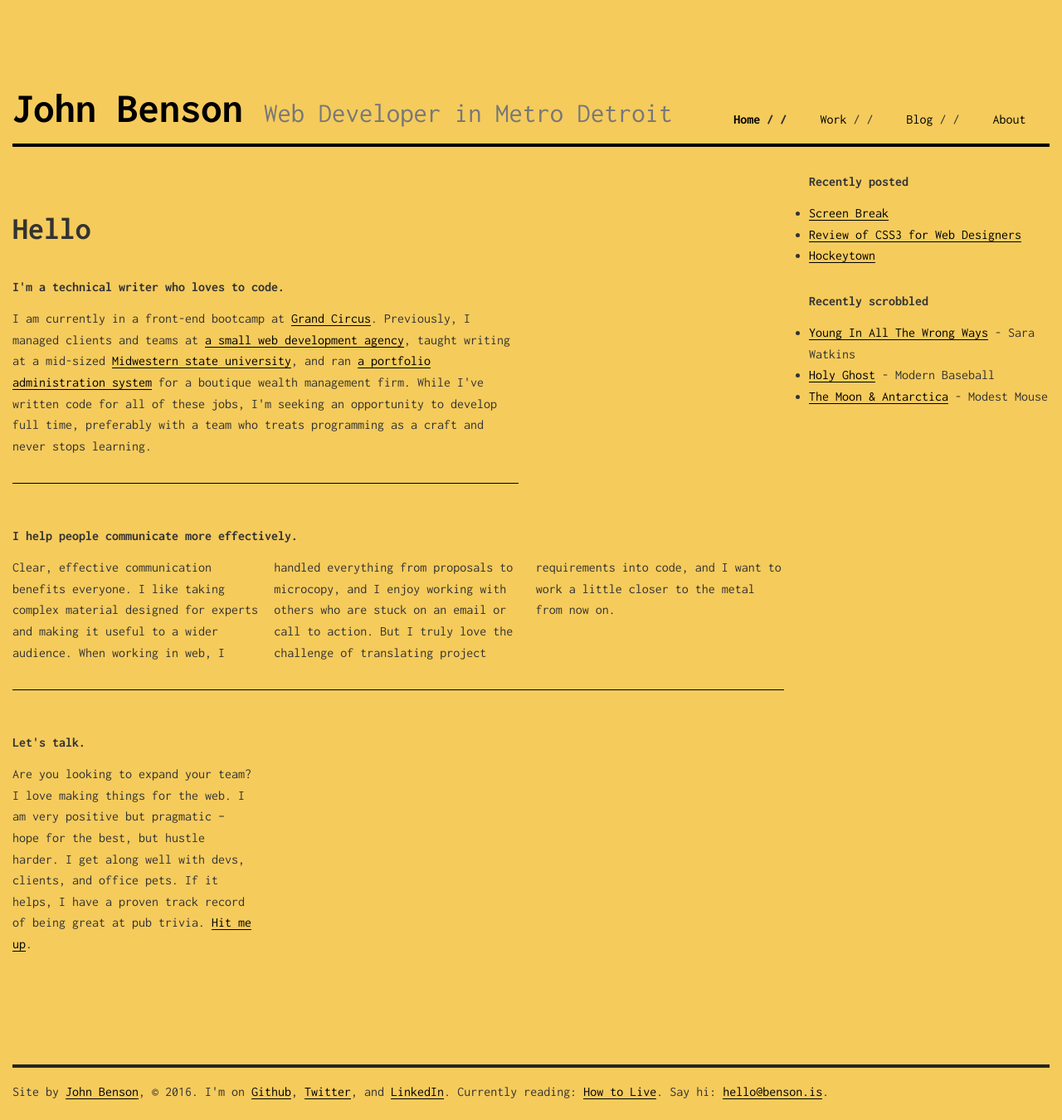
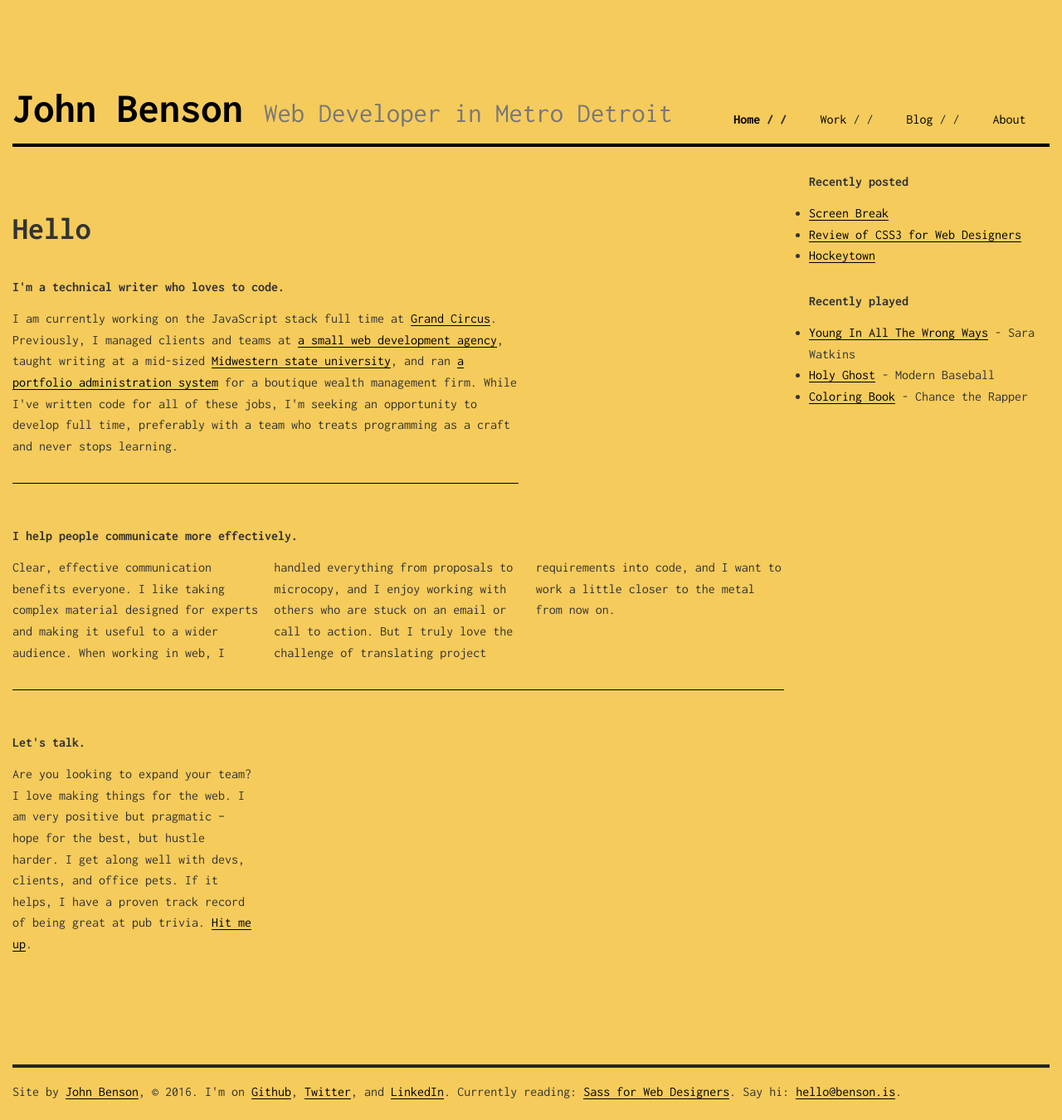
Before and after one commit to johnbenson/johnbenson.github.io, a Jekyll site: the page index.html, which Jekyll copies as it is, in a window 1280 px wide. Shown: the whole page at 83% size. Built offline with Jekyll 4.4.1, drawn with Linux system fonts in a browser that asks for light colours; nearby versions of some CDN libraries.

Commit message:
footer update

```diff
--- a/_includes/footer.html
+++ b/_includes/footer.html
@@ -1,6 +1,6 @@
 <footer>
     <div class="container-fluid">
       <p>Site by <a href="http://benson.is">John Benson</a>, &copy; 2016. I'm on <a href="http://www.github.com/johnbenson">Github</a>, <a href="http://www.twitter.com/johnbenson">Twitter</a>, and <a href="https://www.linkedin.com/in/john-benson">LinkedIn</a>.
-        Currently reading: <a href="http://www.worldcat.org/title/how-to-live-or-a-life-of-montaigne-one-question-and-twenty-attempts-at-an-answer/oclc/670096800">How to Live</a>. Say hi: <a href="mailto:hello@benson.is">hello@benson.is</a>.</p>
+        Currently reading: <a href="http://www.worldcat.org/title/sass-for-web-designers/oclc/900321684">Sass for Web Designers</a>. Say hi: <a href="mailto:hello@benson.is">hello@benson.is</a>.</p>
     </div>
 </footer>
--- a/a-person/index.html
+++ b/a-person/index.html
@@ -92,7 +92,7 @@
     <footer role="contentinfo">
       <div class="container-fluid">
         <p>Site by <a href="http://benson.is">John Benson</a>, &copy; 2016. I'm on <a href="http://www.github.com/johnbenson">Github</a>, <a href="http://www.twitter.com/johnbenson">Twitter</a>, and <a href="https://www.linkedin.com/in/john-benson">LinkedIn</a>.
-          Currently reading: <a href="http://www.worldcat.org/title/how-to-live-or-a-life-of-montaigne-one-question-and-twenty-attempts-at-an-answer/oclc/670096800">How to Live</a>. Say hi: <a href="mailto:hello@benson.is">hello@benson.is</a>.</p>
+          Currently reading: <a href="http://www.worldcat.org/title/sass-for-web-designers/oclc/900321684">Sass for Web Designers</a>. Say hi: <a href="mailto:hello@benson.is">hello@benson.is</a>.</p>
       </div>
     </footer>
 
--- a/coding/index.html
+++ b/coding/index.html
@@ -114,7 +114,7 @@
     <footer role="contentinfo">
       <div class="container-fluid">
         <p>Site by <a href="http://benson.is">John Benson</a>, &copy; 2016. I'm on <a href="http://www.github.com/johnbenson">Github</a>, <a href="http://www.twitter.com/johnbenson">Twitter</a>, and <a href="https://www.linkedin.com/in/john-benson">LinkedIn</a>.
-          Currently reading: <a href="http://www.worldcat.org/title/how-to-live-or-a-life-of-montaigne-one-question-and-twenty-attempts-at-an-answer/oclc/670096800">How to Live</a>. Say hi: <a href="mailto:hello@benson.is">hello@benson.is</a>.</p>
+          Currently reading: <a href="http://www.worldcat.org/title/sass-for-web-designers/oclc/900321684">Sass for Web Designers</a>. Say hi: <a href="mailto:hello@benson.is">hello@benson.is</a>.</p>
       </div>
     </footer>
 
--- a/index.html
+++ b/index.html
@@ -48,7 +48,7 @@
         <div class="col-md-6">
           <h2>Hello</h2>
           <h5>I'm a technical writer who loves to code.</h5>
-          <p class="border-low">I am currently in a front-end bootcamp at <a href="http://www.grandcircus.co">Grand Circus</a>. Previously, I managed clients and teams at <a href="http://www.twinstatewebdesign.com">a small web development agency</a>,
+          <p class="border-low">I am currently working on the JavaScript stack full time at <a href="http://www.grandcircus.co">Grand Circus</a>. Previously, I managed clients and teams at <a href="http://www.twinstatewebdesign.com">a small web development agency</a>,
             taught writing at a mid-sized <a href="http://www.engl.niu.edu">Midwestern state university</a>, and ran <a href="http://www.addepar.com">a portfolio administration system</a> for a boutique wealth management firm.
             While I've written code for all of these jobs, I'm seeking an opportunity to develop full time, preferably with a team who treats programming as a craft and never stops learning.</p>
         </div>
@@ -61,11 +61,11 @@
             <li><a href="blogging/css3-book-review/">Review of CSS3 for Web Designers</a></li>
             <li><a href="blogging/hockeytown/">Hockeytown</a></li>
           </ul>
-          <h5>Recently scrobbled</h5>
+          <h5>Recently played</h5>
           <ul>
             <li><a href="https://open.spotify.com/album/5O41sFLk5rKN2S4eT8GgQR">Young In All The Wrong Ways</a> - Sara Watkins</li>
             <li><a href="https://open.spotify.com/album/6URwQZCeFUpL9d0dD8PJpd">Holy Ghost</a> - Modern Baseball</li>
-            <li><a href="https://open.spotify.com/album/7qrnIySCks1I20KdsXxBxc">The Moon &amp; Antarctica</a> - Modest Mouse</li>
+            <li><a href="https://open.spotify.com/album/71QyofYesSsRMwFOTafnhB">Coloring Book</a> - Chance the Rapper</li>
           </ul>
         </div>
       </div>
@@ -90,7 +90,7 @@
     <footer role="contentinfo">
       <div class="container-fluid">
         <p>Site by <a href="http://benson.is">John Benson</a>, &copy; 2016. I'm on <a href="http://www.github.com/johnbenson">Github</a>, <a href="http://www.twitter.com/johnbenson">Twitter</a>, and <a href="https://www.linkedin.com/in/john-benson">LinkedIn</a>.
-          Currently reading: <a href="http://www.worldcat.org/title/how-to-live-or-a-life-of-montaigne-one-question-and-twenty-attempts-at-an-answer/oclc/670096800">How to Live</a>. Say hi: <a href="mailto:hello@benson.is">hello@benson.is</a>.</p>
+          Currently reading: <a href="http://www.worldcat.org/title/sass-for-web-designers/oclc/900321684">Sass for Web Designers</a>. Say hi: <a href="mailto:hello@benson.is">hello@benson.is</a>.</p>
       </div>
     </footer>
 
--- a/resume/index.html
+++ b/resume/index.html
@@ -164,7 +164,7 @@
     <footer role="contentinfo">
       <div class="container-fluid">
         <p>Site by <a href="http://benson.is">John Benson</a>, &copy; 2016. I'm on <a href="http://www.github.com/johnbenson">Github</a>, <a href="http://www.twitter.com/johnbenson">Twitter</a>, and <a href="https://www.linkedin.com/in/john-benson">LinkedIn</a>.
-          Currently reading: <a href="http://www.worldcat.org/title/how-to-live-or-a-life-of-montaigne-one-question-and-twenty-attempts-at-an-answer/oclc/670096800">How to Live</a>. Say hi: <a href="mailto:hello@benson.is">hello@benson.is</a>.</p>
+          Currently reading: <a href="http://www.worldcat.org/title/sass-for-web-designers/oclc/900321684">Sass for Web Designers</a>. Say hi: <a href="mailto:hello@benson.is">hello@benson.is</a>.</p>
       </div>
     </footer>
 
```
Also changed, not shown: sass/main.scss (+2 -5 lines).
